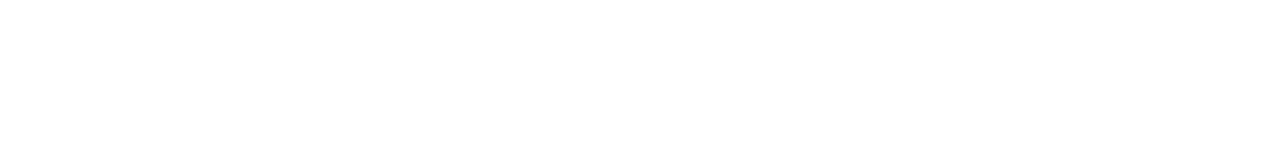
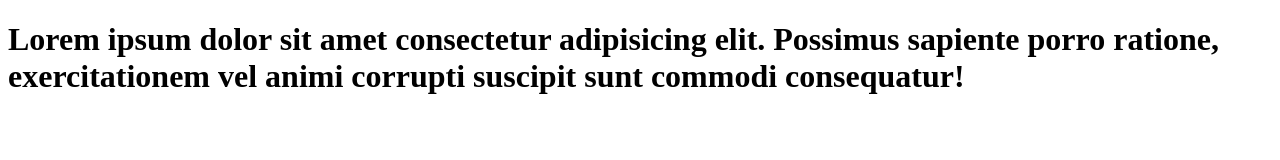
Before and after one commit to SohaibX57/Learning-Git-, a plain HTML site: page index.html in a window 1280 px wide. Drawn offline with Linux system fonts and the light colour scheme.

Commit message:
include heading

```diff
--- a/index.html
+++ b/index.html
@@ -6,6 +6,6 @@
     <title>Document</title>
 </head>
 <body>
-
+    <h1>Lorem ipsum dolor sit amet consectetur adipisicing elit. Possimus sapiente porro ratione, exercitationem vel animi corrupti suscipit sunt commodi consequatur!</h1>
 </body>
 </html>
```
